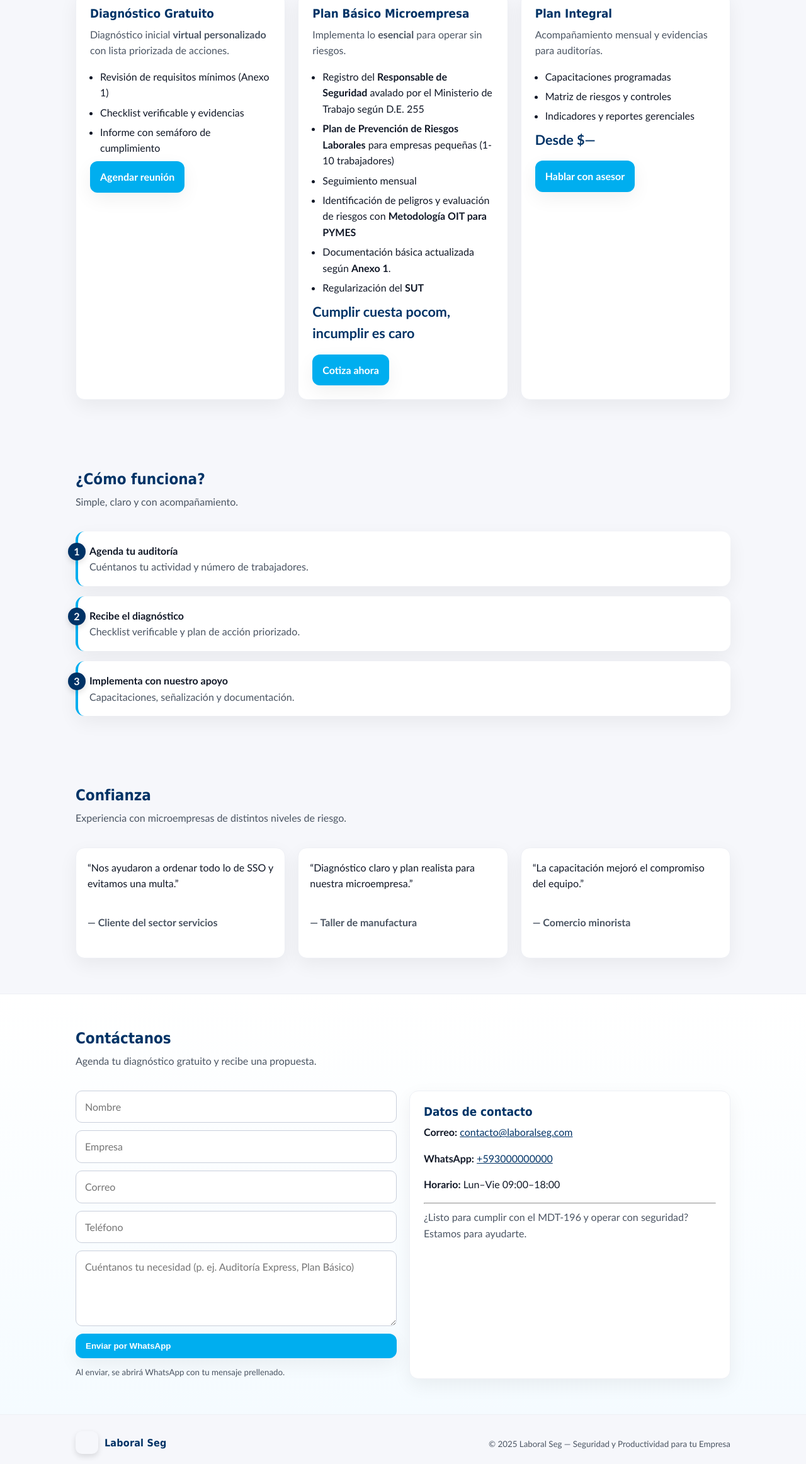
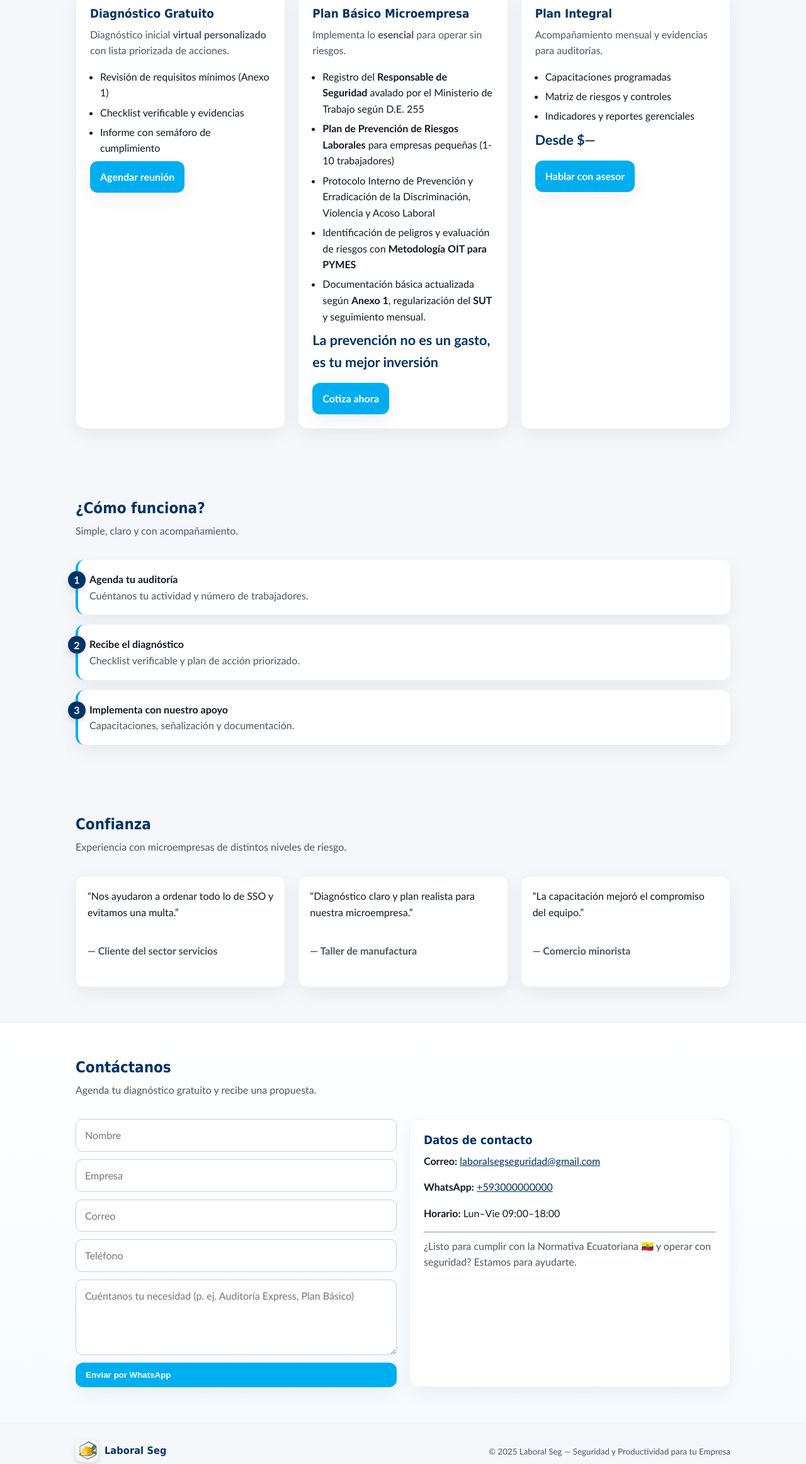
Before and after one commit to anjimenezrecu-hub/prueba-laboral-seg, a plain HTML site: page index.html in a window 1280 px wide. Shown: the part 1113-3438 px from the top of the page at 63% size. Drawn offline with Linux system fonts and the light colour scheme.

Commit message:
Update index.html
Actualización del footpage, plan microempresa y télf WA

```diff
--- a/index.html
+++ b/index.html
@@ -202,14 +202,13 @@ footer{padding:26px 0;color:var(--gris-700)}
           <h3>Plan Básico Microempresa</h3>
           <p class="muted">Implementa lo <strong>esencial</strong> para operar sin riesgos.</p>
           <ul class="list">
-            <li>Registro del <strong>Responsable de Seguridad</strong> avalado por el Ministerio de Trabajo según D.E. 255 </li>
+            <li>Registro del <strong>Responsable de Seguridad</strong> avalado por el Ministerio de Trabajo según D.E. 255</li>
             <li><strong>Plan de Prevención de Riesgos Laborales</strong> para empresas pequeñas (1-10 trabajadores)</li>
-            <li>Seguimiento mensual</li>
+            <li>Protocolo Interno de Prevención y Erradicación de la Discriminación, Violencia y Acoso Laboral</li>
             <li>Identificación de peligros y evaluación de riesgos con <strong>Metodología OIT para PYMES</strong></li>
-            <li>Documentación básica actualizada según <strong>Anexo 1</strong>.</li>
-            <li>Regularización del <strong>SUT</strong></li>
+            <li>Documentación básica actualizada según <strong>Anexo 1</strong>, regularización del <strong>SUT</strong> y seguimiento mensual.</li>
           </ul>
-          <p class="price">Cumplir cuesta pocom, incumplir es caro</p>
+          <p class="price">La prevención no es un gasto, es tu mejor inversión</p>
           <a class="btn" href="#contacto">Cotiza ahora</a>
         </article>
 
@@ -289,16 +288,15 @@ footer{padding:26px 0;color:var(--gris-700)}
           <input type="tel" name="telefono" placeholder="Teléfono" required>
           <textarea name="mensaje" placeholder="Cuéntanos tu necesidad (p. ej. Auditoría Express, Plan Básico)" required></textarea>
           <button class="btn" type="submit">Enviar por WhatsApp</button>
-          <small class="muted">Al enviar, se abrirá WhatsApp con tu mensaje prellenado.</small>
         </form>
 
         <div class="card">
           <h3>Datos de contacto</h3>
-          <p><strong>Correo:</strong> <a href="mailto:contacto@laboralseg.com">contacto@laboralseg.com</a></p>
-          <p><strong>WhatsApp:</strong> <a id="wsp-visible" href="#">+593 000 000 000</a></p>
+          <p><strong>Correo:</strong> <a href="mailto:contacto@laboralseg.com">laboralsegseguridad@gmail.com</a></p>
+          <p><strong>WhatsApp:</strong> <a id="wsp-visible" href="#">+593 99 255 1380</a></p>
           <p><strong>Horario:</strong> Lun–Vie 09:00–18:00</p>
           <hr>
-          <p class="muted">¿Listo para cumplir con el MDT-196 y operar con seguridad? Estamos para ayudarte.</p>
+          <p class="muted">¿Listo para cumplir con la Normativa Ecuatoriana 🇪🇨 y operar con seguridad? Estamos para ayudarte.</p>
         </div>
       </div>
     </div>
@@ -308,7 +306,7 @@ footer{padding:26px 0;color:var(--gris-700)}
   <footer>
     <div class="container footer__grid">
       <div class="brand" aria-label="Laboral Seg">
-        <span class="brand__logo" aria-hidden="true"></span>
+        <img class="brand__logo" src="assets/logo.svg" alt="Logo de Laboral Seg" />
         <span class="brand__name">Laboral Seg</span>
       </div>
       <div>
@@ -332,7 +330,7 @@ footer{padding:26px 0;color:var(--gris-700)}
     const wspVisible = document.getElementById('wsp-visible');
 
     // ⚠️ Reemplaza por tu número en formato internacional sin + (Ecuador: 593xxxxxxxxx)
-    const WSP_NUMERO = wspBtn?.dataset.whatsapp || '593000000000';
+    const WSP_NUMERO = wspBtn?.dataset.whatsapp || '593992551380';
 
     const buildWspUrl = (numero, texto) => {
       const t = encodeURIComponent(texto || 'Hola, quiero más información.');
```
